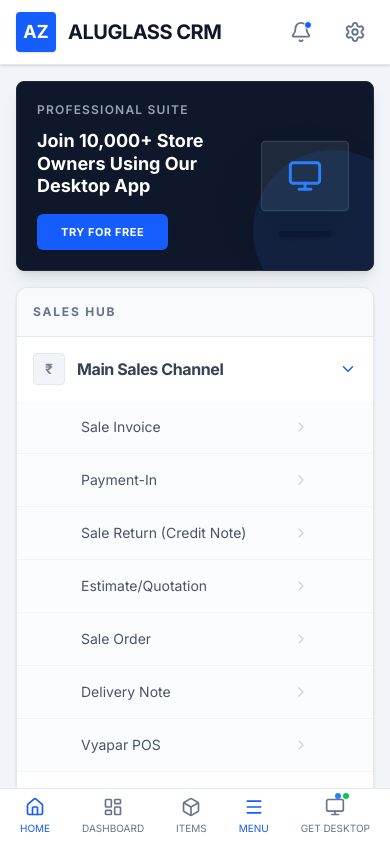
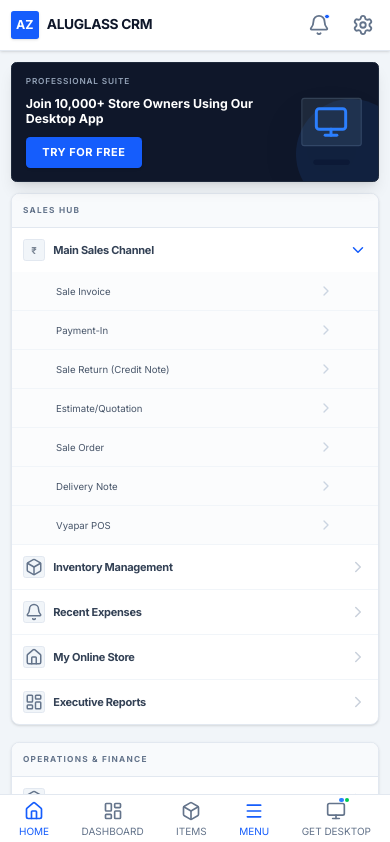
Before and after one commit to maazarshad1/JAG-, a React (Vite) app: page / in a window 390 px wide. Shown: the top 842 px of the page. Built offline with nearby package versions, Linux system fonts and the light colour scheme.

Commit message:
feat: Adjust base font size and text scaling
Sets the base font size for the application to 11px and includes CSS properties to prevent unwanted text resizing on mobile devices. This ensures a consistent visual experience across different platforms.

```diff
--- a/index.html
+++ b/index.html
@@ -1,5 +1,5 @@
 <!doctype html>
-<html lang="en">
+<html lang="en" style="font-size: 11px;">
   <head>
     <meta charset="UTF-8" />
     <meta name="viewport" content="width=device-width, initial-scale=1.0" />
--- a/src/index.css
+++ b/src/index.css
@@ -17,6 +17,11 @@
 }
 
 @layer base {
+  html {
+    -moz-text-size-adjust: none;
+    -webkit-text-size-adjust: none;
+    text-size-adjust: none;
+  }
   body {
     @apply bg-slate-100 text-slate-900 antialiased;
   }
```
